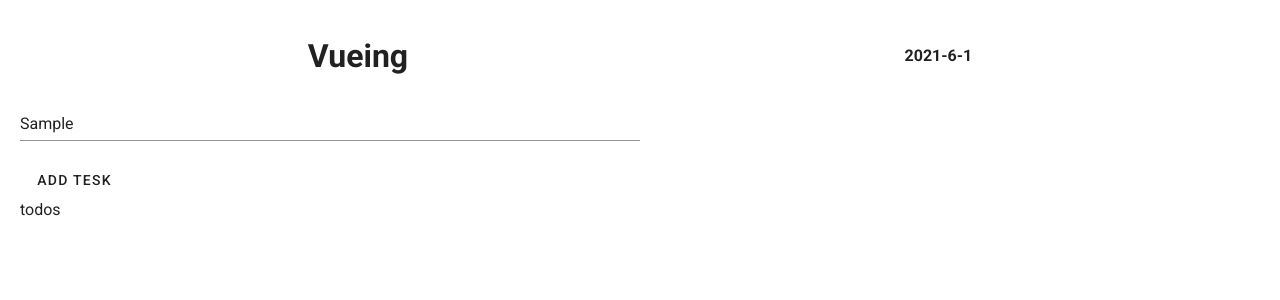
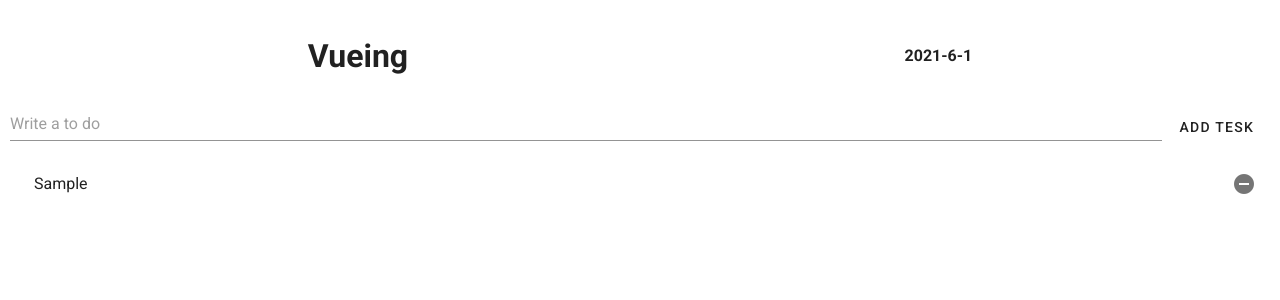
Before and after one commit to minholeelog/vueing, a Vue app: page / in a window 1280 px wide. Both pictures are taken after typing "Sample" into the empty fields and a click on the button "ADD TESK". Shown: the top 300 px of the page. Built offline with nearby package versions, Linux system fonts and the light colour scheme.

Commit message:
New feature: Remove todo

```diff
--- a/package.json
+++ b/package.json
@@ -21,6 +21,7 @@
     "babel-eslint": "^10.1.0",
     "eslint": "^6.7.2",
     "eslint-plugin-vue": "^6.2.2",
+    "material-design-icons-iconfont": "^6.1.0",
     "sass": "~1.32.0",
     "sass-loader": "^10.0.0",
     "vue-cli-plugin-vuetify": "~2.4.1",
--- a/src/App.vue
+++ b/src/App.vue
@@ -25,6 +25,6 @@ export default {
 
 <style scoped>
 #app {
-  padding: 20px;
+  padding: 20px 10px;
 }
 </style>
--- a/src/components/TodoInput.vue
+++ b/src/components/TodoInput.vue
@@ -1,7 +1,7 @@
 <template>
   <div>
     <v-form @submit.prevent="addTodo">
-      <v-text-field v-model="newTodo" />
+      <v-text-field v-model="newTodo" placeholder="Write a to do" />
       <v-btn text @click.prevent="addTodo">Add tesk</v-btn>
     </v-form>
   </div>
@@ -17,13 +17,18 @@ export default {
   methods: {
     addTodo() {
       this.$store.commit('addTodo', this.newTodo);
+      this.clearInput();
+    },
+    clearInput() {
+      this.newTodo = '';
     },
   },
 };
 </script>
 
 <style scoped>
-.v-text-field {
-  width: 50%;
+.v-form {
+  display: flex;
+  align-items: center;
 }
 </style>
--- a/src/components/TodoList.vue
+++ b/src/components/TodoList.vue
@@ -1,9 +1,45 @@
 <template>
-  <div>todos</div>
+  <div>
+    <ul>
+      <li v-for="(todo, index) in todos" :key="todo.title">
+        <span>{{ todo.title }}</span>
+        <v-icon @click="removeTodo(todo, index)">remove_circle</v-icon>
+      </li>
+    </ul>
+  </div>
 </template>
 
 <script>
-export default {};
+export default {
+  data() {
+    return {
+      todos: this.$store.state.todos,
+    };
+  },
+  methods: {
+    removeTodo(todo, index) {
+      const todoObj = {
+        todo,
+        index,
+      };
+      this.$store.commit('removeTodo', { todo, todoObj });
+    },
+  },
+};
 </script>
 
-<style></style>
+<style scoped>
+ul {
+  width: 100%;
+  padding: 10px 14px;
+  display: flex;
+  justify-content: center;
+}
+li {
+  list-style: none;
+  width: 100%;
+  display: flex;
+  justify-content: space-between;
+  align-items: center;
+}
+</style>
--- a/src/plugins/vuetify.js
+++ b/src/plugins/vuetify.js
@@ -1,7 +1,9 @@
+import 'material-design-icons-iconfont/dist/material-design-icons.css';
 import Vue from 'vue';
 import Vuetify from 'vuetify/lib/framework';
 
 Vue.use(Vuetify);
 
 export default new Vuetify({
+  iconfont: 'md',
 });
--- a/src/store/index.js
+++ b/src/store/index.js
@@ -3,18 +3,40 @@ import Vuex from 'vuex';
 
 Vue.use(Vuex);
 
+const storedTodo = {
+  fetchTodo() {
+    const arr = [];
+    if (localStorage.length > 0) {
+      for (let i = 0; i < localStorage.length; i++) {
+        const currentKey = localStorage.key(i);
+        // webpack에서 자동으로 로컬 스토리지에 주입하는 키 값 제외
+        if (currentKey.includes('loglevel')) {
+          continue;
+        }
+        arr.push(JSON.parse(localStorage.getItem(currentKey)));
+      }
+    }
+    return arr;
+  },
+};
+
 export default new Vuex.Store({
   state: {
-    todoItems: [],
+    todos: storedTodo.fetchTodo(),
   },
   mutations: {
-    addTodo(state, todo) {
+    addTodo(state, title) {
       const todoObj = {
-        todo,
+        title,
         completed: false,
       };
-      localStorage.setItem(todo, JSON.stringify(todoObj));
-      state.todoItems.push(todoObj);
+      localStorage.setItem(title, JSON.stringify(todoObj));
+      state.todos.push(todoObj);
+    },
+
+    removeTodo(state, payload) {
+      localStorage.removeItem(payload.todo.title);
+      state.todos.splice(payload.index, 1);
     },
   },
   actions: {},
```
Also changed, not shown: src/components/AppFooter.vue (added), 1 other file (tests, documents, lock files or other folders).
